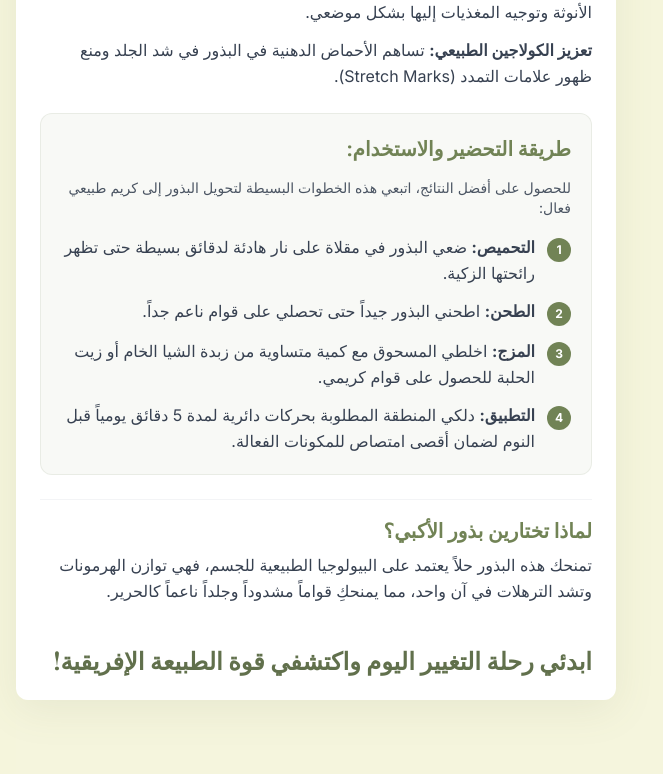
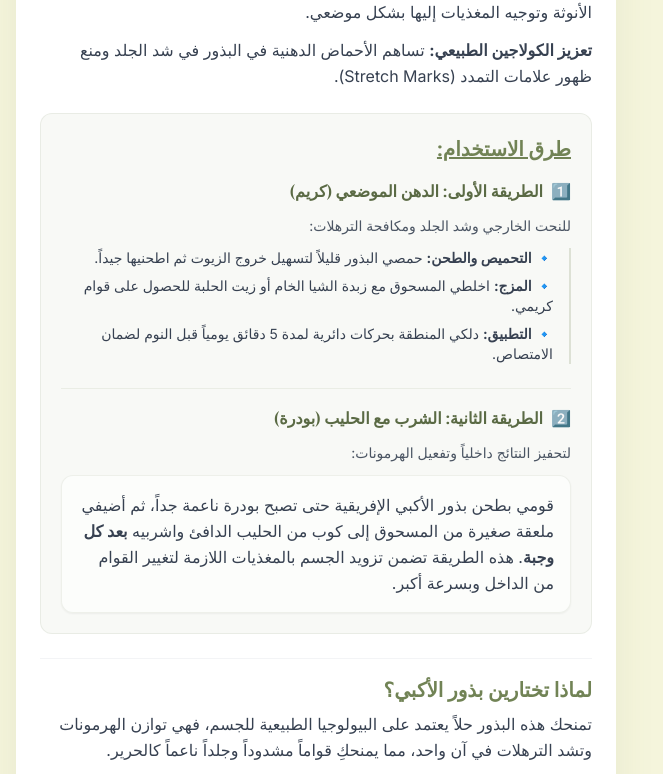
Before and after one commit to medjadjiabdeldjali99l/Ecom-site, a Next.js app: page /akpii in a window 1280 px wide. Shown: the part 1740-2514 px from the top of the page, without its empty margins (0-663 px from the left). Built offline with nearby package versions, Linux system fonts and the light colour scheme.

Commit message:
add descrption

```diff
--- a/app/akpii/page.tsx
+++ b/app/akpii/page.tsx
@@ -106,24 +106,33 @@ export default function AkpiiPage() {
                   </section>
 
                   <section className="bg-forest/5 p-5 rounded-xl border border-forest/10 space-y-4">
-                    <h4 className="text-xl font-bold text-forest">طريقة التحضير والاستخدام:</h4>
-                    <p className="text-sm text-gray-600 mb-2">للحصول على أفضل النتائج، اتبعي هذه الخطوات البسيطة لتحويل البذور إلى كريم طبيعي فعال:</p>
-                    <div className="grid gap-3">
-                      <div className="flex items-start gap-3">
-                        <span className="flex-shrink-0 w-6 h-6 bg-forest text-white rounded-full flex items-center justify-center text-xs font-bold mt-1">1</span>
-                        <p><strong>التحميص:</strong> ضعي البذور في مقلاة على نار هادئة لدقائق بسيطة حتى تظهر رائحتها الزكية.</p>
+                    <h4 className="text-xl font-bold text-forest underline font-serif">طرق الاستخدام:</h4>
+
+                    <div className="space-y-6">
+                      {/* Method 1: Cream */}
+                      <div className="space-y-3">
+                        <h5 className="font-bold text-forest-dark flex items-center gap-2">
+                          <span>1️⃣</span> الطريقة الأولى: الدهن الموضعي (كريم)
+                        </h5>
+                        <p className="text-sm text-gray-600">للنحت الخارجي وشد الجلد ومكافحة الترهلات:</p>
+                        <div className="grid gap-2 pr-4 border-r-2 border-forest/20">
+                          <p className="text-sm">🔹 <strong>التحميص والطحن:</strong> حمصي البذور قليلاً لتسهيل خروج الزيوت ثم اطحنيها جيداً.</p>
+                          <p className="text-sm">🔹 <strong>المزج:</strong> اخلطي المسحوق مع زبدة الشيا الخام أو زيت الحلبة للحصول على قوام كريمي.</p>
+                          <p className="text-sm">🔹 <strong>التطبيق:</strong> دلكي المنطقة بحركات دائرية لمدة 5 دقائق يومياً قبل النوم لضمان الامتصاص.</p>
+                        </div>
                       </div>
-                      <div className="flex items-start gap-3">
-                        <span className="flex-shrink-0 w-6 h-6 bg-forest text-white rounded-full flex items-center justify-center text-xs font-bold mt-1">2</span>
-                        <p><strong>الطحن:</strong> اطحني البذور جيداً حتى تحصلي على قوام ناعم جداً.</p>
-                      </div>
-                      <div className="flex items-start gap-3">
-                        <span className="flex-shrink-0 w-6 h-6 bg-forest text-white rounded-full flex items-center justify-center text-xs font-bold mt-1">3</span>
-                        <p><strong>المزج:</strong> اخلطي المسحوق مع كمية متساوية من زبدة الشيا الخام أو زيت الحلبة للحصول على قوام كريمي.</p>
-                      </div>
-                      <div className="flex items-start gap-3">
-                        <span className="flex-shrink-0 w-6 h-6 bg-forest text-white rounded-full flex items-center justify-center text-xs font-bold mt-1">4</span>
-                        <p><strong>التطبيق:</strong> دلكي المنطقة المطلوبة بحركات دائرية لمدة 5 دقائق يومياً قبل النوم لضمان أقصى امتصاص للمكونات الفعالة.</p>
+
+                      {/* Method 2: Drinking with Milk */}
+                      <div className="pt-4 border-t border-forest/10 space-y-3">
+                        <h5 className="font-bold text-forest-dark flex items-center gap-2">
+                          <span>2️⃣</span> الطريقة الثانية: الشرب مع الحليب (بودرة)
+                        </h5>
+                        <p className="text-sm text-gray-600">لتحفيز النتائج داخلياً وتفعيل الهرمونات:</p>
+                        <div className="bg-white/60 p-4 rounded-xl border border-forest/10 shadow-sm">
+                          <p className="text-gray-700 leading-relaxed">
+                            قومي بطحن بذور الأكبي الإفريقية حتى تصبح بودرة ناعمة جداً، ثم أضيفي ملعقة صغيرة من المسحوق إلى كوب من الحليب الدافئ واشربيه <strong>بعد كل وجبة</strong>. هذه الطريقة تضمن تزويد الجسم بالمغذيات اللازمة لتغيير القوام من الداخل وبسرعة أكبر.
+                          </p>
+                        </div>
                       </div>
                     </div>
                   </section>
```
